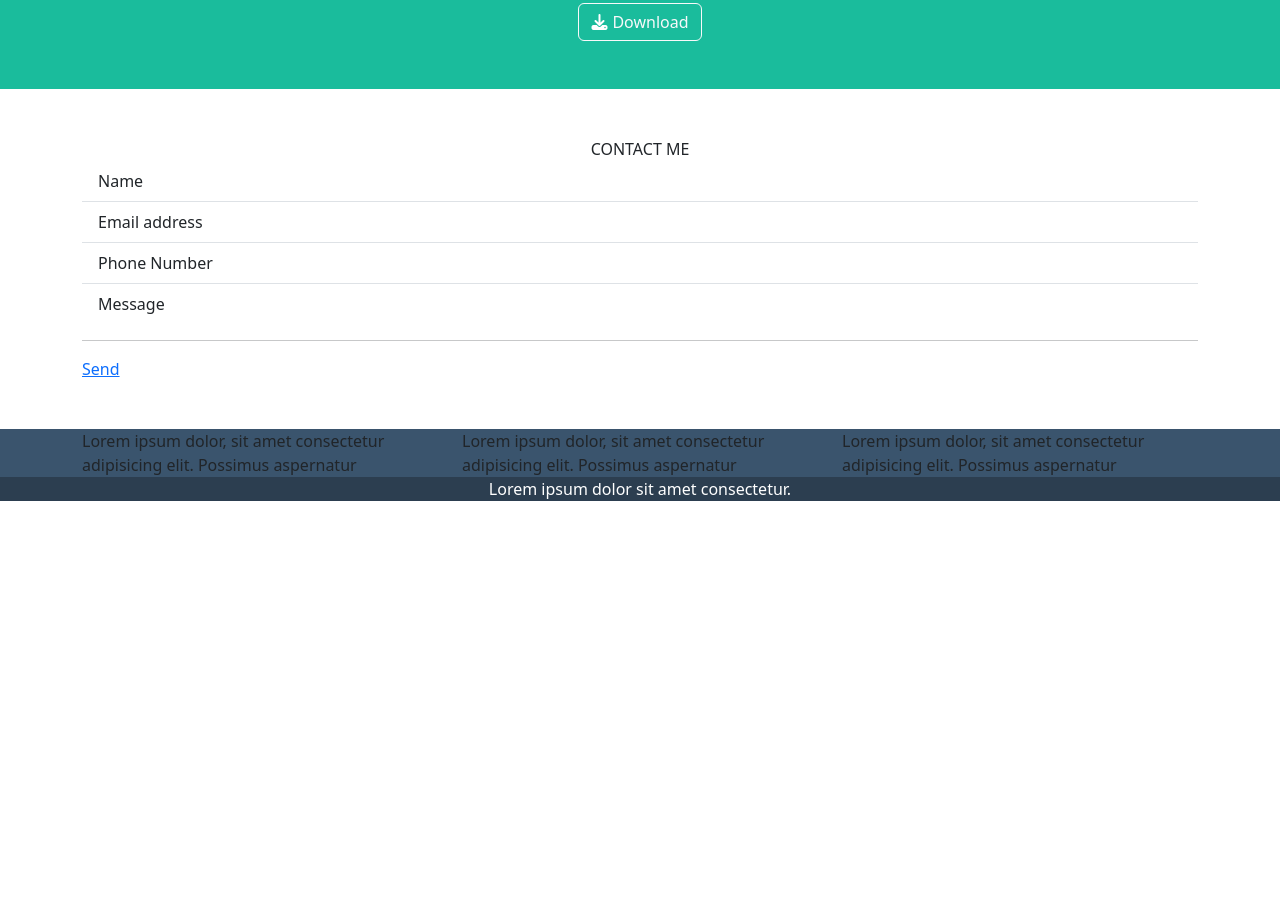
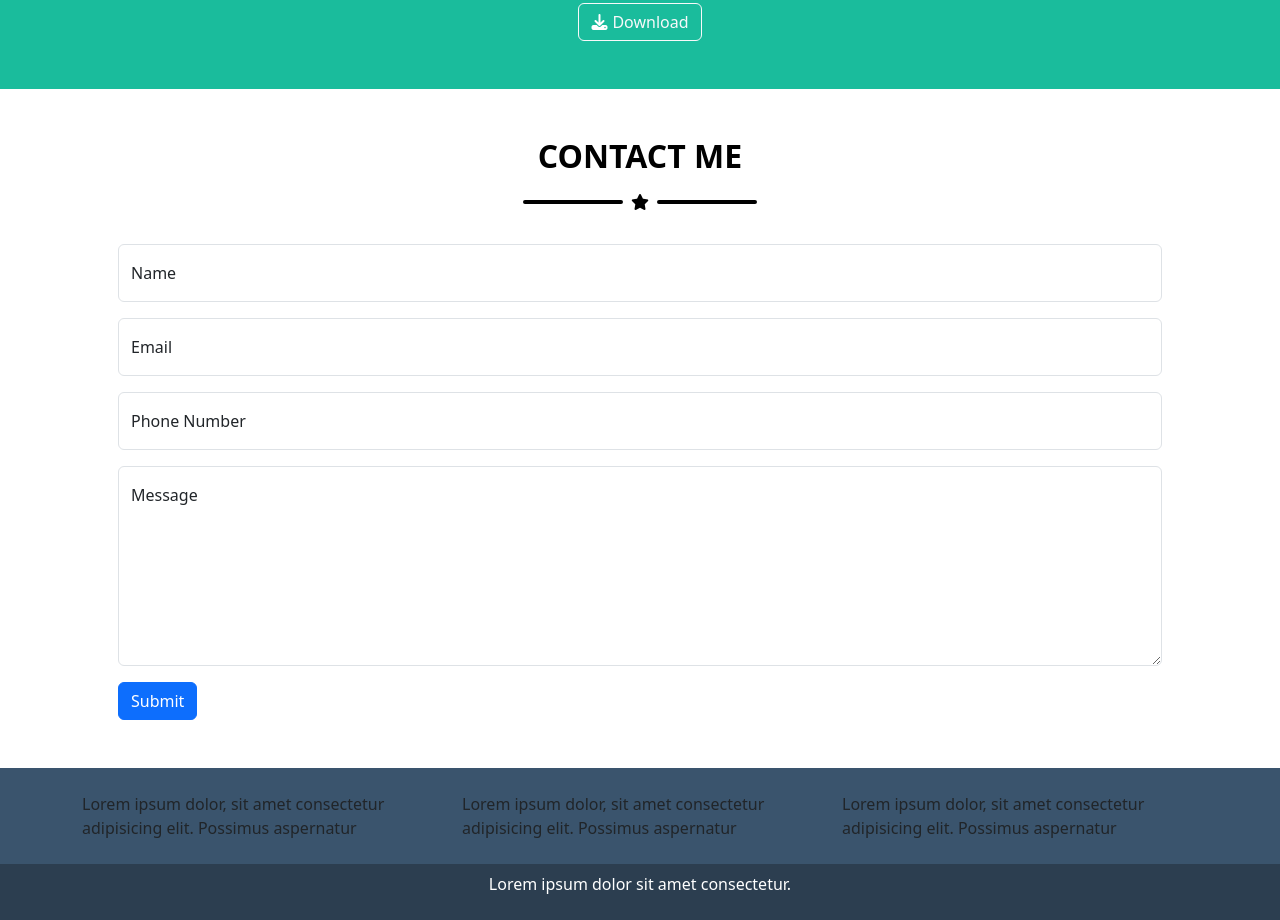
Before and after one commit to DomenicoScala/html-css-bootstrap-freelancer, a plain HTML site: page index.html in a window 1280 px wide. Shown: the part 1653-2573 px from the top of the page. Before the commit the page ends 2170 px from the top, so only its background shows below. Drawn offline with nearby package versions, Linux system fonts and the light colour scheme.

Commit message:
FINE SECTION FORM

```diff
--- a/css/style.css
+++ b/css/style.css
@@ -54,7 +54,8 @@ main section:nth-child(3) p{
     color:white;
 }
 
-main section:nth-child(2) h2{
+main section:nth-child(2) h2,
+main section:nth-child(4) h2{
     color: black;
 }
 
@@ -78,7 +79,8 @@ button i{
     color: white;
 }
 
-section:nth-child(2) div .flex-star div i{
+section:nth-child(2) div .flex-star div i,
+section:nth-child(4) div .flex-star div i{
     color: black;
 }
 /*
--- a/index.html
+++ b/index.html
@@ -181,31 +181,50 @@
                 </section>
 
                 <section class="py-5">
-                    <div class="container-md">
+                    <div class="container-md px-5">
                         <div class="text-center">
-                            CONTACT ME
+                            <h2><strong>CONTACT ME</strong></h2>
                         </div>
 
-                        <div class="form_personale">
-                            <ul class="list-group list-group-flush">
-                                <li class="list-group-item">Name</li>
-                                <li class="list-group-item">Email address</li>
-                                <li class="list-group-item">Phone Number</li>
-                                <li class="list-group-item">Message</li>
-                              </ul>
+                        <div class="flex-star mb-4">
+                            <div>
+                                <hr class=" border border-black border-2 opacity-100 mx-2 rounded-pill">
+                            </div>
+
+                            <div>
+                                <i class="fa-solid fa-star"></i>
+                            </div>
+
+                            <div>
+                                <hr class=" border border-black border-2 opacity-100 mx-2 rounded-pill">
+                            </div>
                         </div>
 
-                        <div>
-                            <hr>
-                            <a href="#">Send</a>
+                        <div class="form-floating mb-3">
+                            <input type="name" class="form-control" id="floatingInput" placeholder="name@example.com">
+                            <label for="floatingInput">Name</label>
                         </div>
+                        <div class="form-floating mb-3">
+                            <input type="email" class="form-control" id="floatingInput" placeholder="Email">
+                            <label for="floatingPassword">Email</label>
+                        </div>
+                        <div class="form-floating mb-3">
+                            <input type="name" class="form-control" id="floatingInput" placeholder="name@example.com">
+                            <label for="floatingInput">Phone Number</label>
+                        </div>
+                        <div class="form-floating mb-3">
+                            <textarea class="form-control" placeholder="Leave a comment here" id="floatingTextarea2" style="height: 200px"></textarea>
+                            <label for="floatingTextarea2">Message</label>
+                        </div>
+                        <button type="submit mt-3" class="btn btn-primary">Submit</button>
+
                     </div>
                 </section>
             </main>          <!--FINE MAIN-->
 
 
             <footer>        <!--INIZIO FOOTER-->
-                <section class="footer_top">
+                <section class="footer_top py-4">
                     <div class="container-md">
                         <div class="row">
                             <div class="col-4">
@@ -229,7 +248,7 @@
                     </div>
                 </section>
 
-                <section class="footer_bottom">
+                <section class="footer_bottom py-2">
                     <div class="text-center">
                         <p>Lorem ipsum dolor sit amet consectetur.</p>
                     </div>
```
